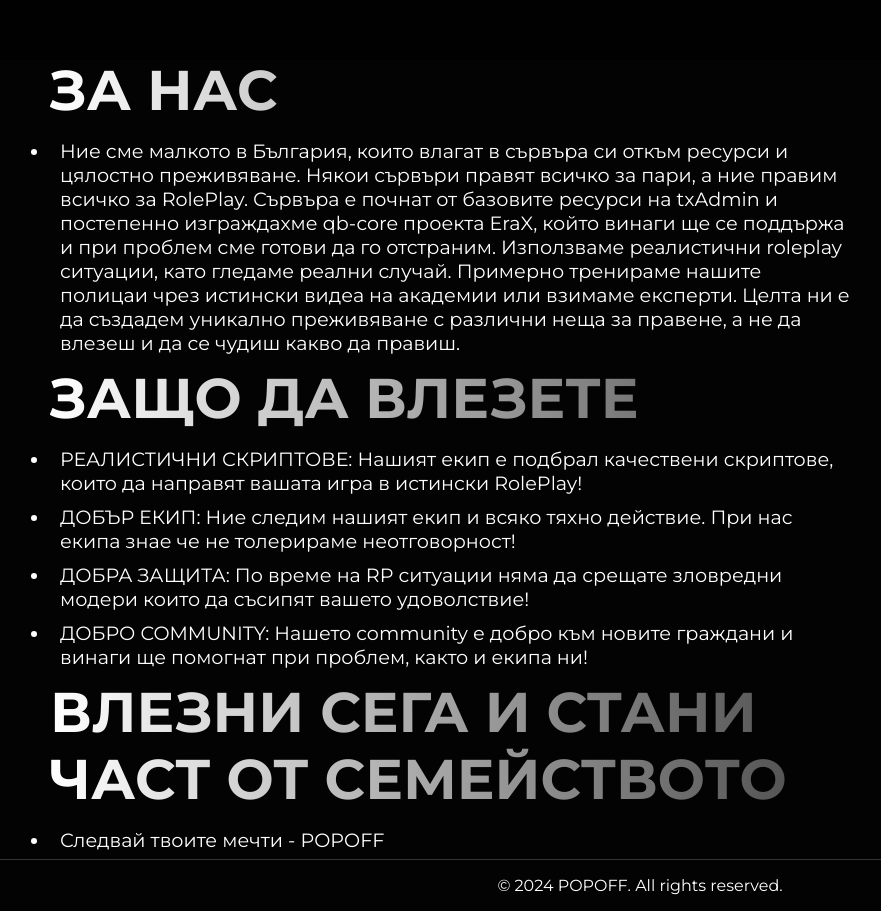
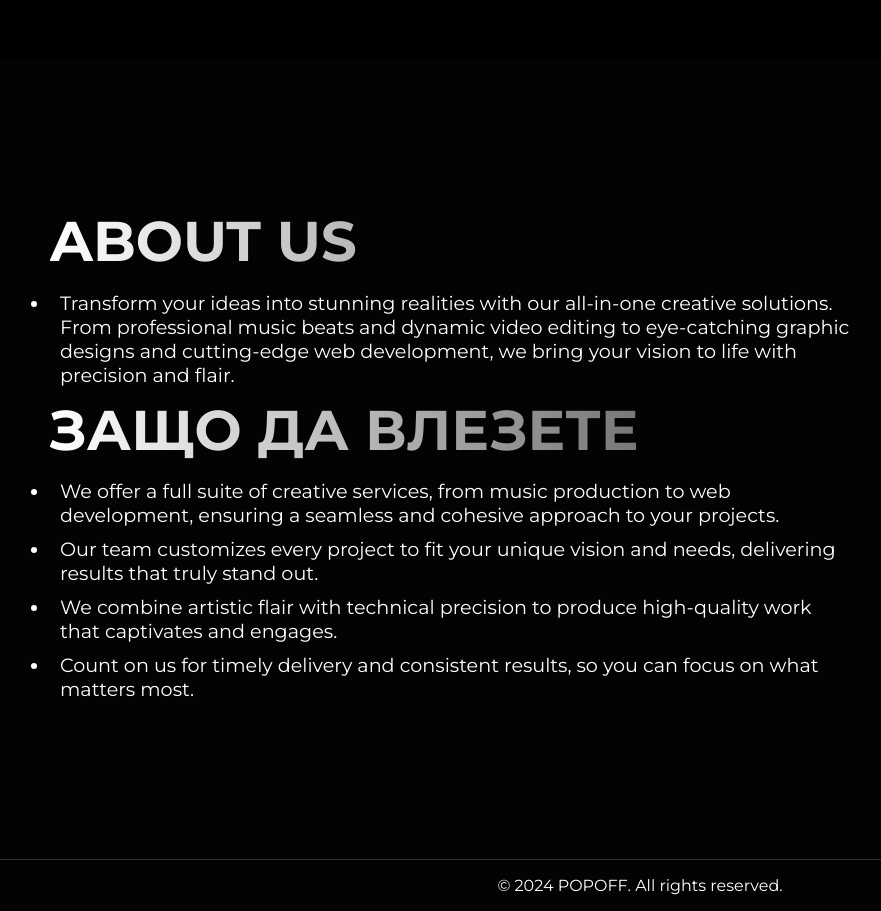
Before and after one commit to Smashexaa/test, a plain HTML site: page index.html in a window 1280 px wide. Shown: the part 740-1651 px from the top of the page, without its empty margins (0-881 px from the left). Drawn offline with Linux system fonts and the light colour scheme.

Commit message:
Update index.html

```diff
--- a/index.html
+++ b/index.html
@@ -52,21 +52,17 @@
 
     <section class="home section">
         <div class="home-content">
-            <h1>ЗА НАС</h1>
+            <h1>ABOUT US</h1>
             <ul>
-                <li>Ние сме малкото в България, които влагат в сървъра си откъм ресурси и цялостно преживяване. Някои сървъри правят всичко за пари, а ние правим всичко за RolePlay. Сървъра е почнат от базовите ресурси на txAdmin и постепенно изграждахме qb-core проекта EraX, който винаги ще се поддържа и при проблем сме готови да го отстраним. Използваме реалистични roleplay ситуации, като гледаме реални случай. Примерно тренираме нашите полицаи чрез истински видеа на академии или взимаме експерти. Целта ни е да създадем уникално преживяване с различни неща за правене, а не да влезеш и да се чудиш какво да правиш.</h3></li>
+                <li>Transform your ideas into stunning realities with our all-in-one creative solutions. From professional music beats and dynamic video editing to eye-catching graphic designs and cutting-edge web development, we bring your vision to life with precision and flair.</h3></li>
             </ul>
             <h1>ЗАЩО ДА ВЛЕЗЕТЕ</h1>
             <ul>
-                <li>РЕАЛИСТИЧНИ СКРИПТОВЕ: Нашият екип е подбрал качествени скриптове, които да направят вашата игра в истински RolePlay!</h3></li>
-                <li>ДОБЪР ЕКИП: Ние следим нашият екип и всяко тяхно действие. При нас екипа знае че не толерираме неотговорност!</h3></li>
-                <li>ДОБРА ЗАЩИТА: По време на RP ситуации няма да срещате зловредни модери които да съсипят вашето удоволствие!</h3></li>
-                <li>ДОБРО COMMUNITY: Нашето community е добро към новите граждани и винаги ще помогнат при проблем, както и екипа ни!</h3></li>
+                <li>We offer a full suite of creative services, from music production to web development, ensuring a seamless and cohesive approach to your projects.</h3></li>
+                <li>Our team customizes every project to fit your unique vision and needs, delivering results that truly stand out.</h3></li>
+                <li>We combine artistic flair with technical precision to produce high-quality work that captivates and engages.</h3></li>
+                <li>Count on us for timely delivery and consistent results, so you can focus on what matters most.</h3></li>
             </ul>
-            <h1>ВЛЕЗНИ СЕГА И СТАНИ ЧАСТ ОТ СЕМЕЙСТВОТО</h1>
-            <ul>
-                <li>Следвай твоите мечти - POPOFF</li>
-           </ul>
         </div>
     </section>
 
```
